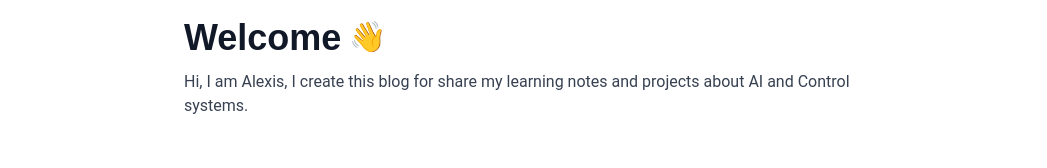
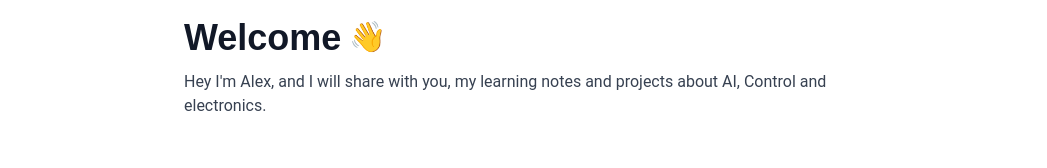
Before and after one commit to alefram/Alefram.github.io, a Next.js app: page / in a window 1280 px wide. Shown: the part 143-311 px from the top of the page, without its empty margins (104-1151 px from the left). Built offline with nearby package versions, Linux system fonts and the light colour scheme; a web font is replaced by a local one.

Commit message:
fix description

```diff
--- a/pages/index.jsx
+++ b/pages/index.jsx
@@ -58,8 +58,8 @@ export default function Home ({posts}) {
                 </div>
 
                 <p className='font-Roboto text-gray-700 px-3 md:p-0'>
-                    Hi, I am Alexis, I create this blog for share my learning notes
-                    and projects about AI and Control systems.
+                    Hey I'm Alex, and I will share with you, my learning notes
+                    and projects about AI, Control and electronics.
                 </p>
 
                 <div className="mt-20  px-3 md:p-0">
```
